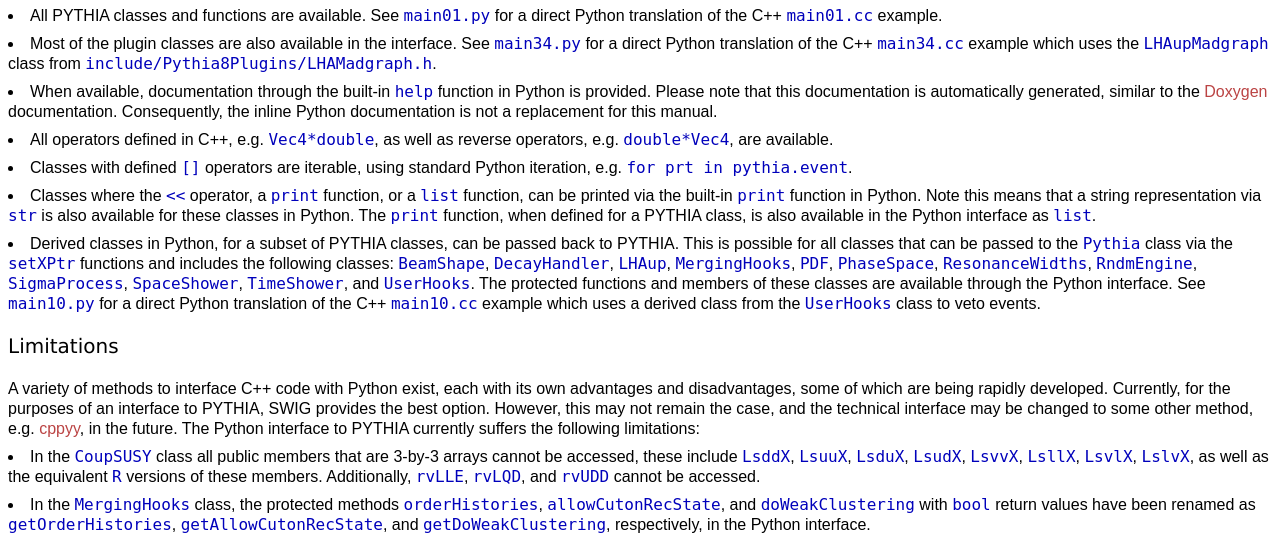
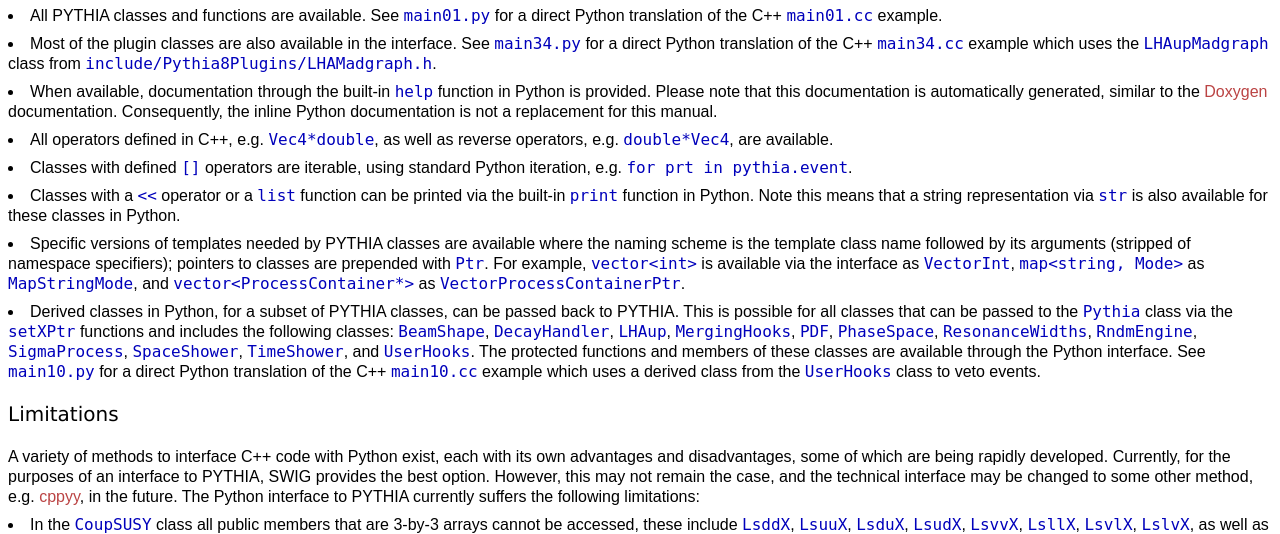
Before and after one commit to smrenna/sm-dev-git, a PHP site: page /PythonInterface.php in a window 1280 px wide. Shown: the part 273-807 px from the top of the page. Run offline with PHP 8.4, Linux system fonts and the light colour scheme; data that the repository does not hold is empty.

Commit message:
* Various minor additions to and improvements of the Python   interface, including documentation.
* Fix ambiguities in overloaded PDF constructors.

* New --config option of pythia8-config echoes arguments passed to
  configure.

* New empty constructor for HadronScatterPair.



git-svn-id: svn+ssh://svn.hepforge.org/hepforge/svn/pythia8/pythia82/trunk@452 ffdf98f5-c1f1-482d-8be8-39a3f79b3492

```diff
--- a/share/Pythia8/htmldoc/UpdateHistory.html
+++ b/share/Pythia8/htmldoc/UpdateHistory.html
@@ -18,7 +18,7 @@ but this should only affect a small part of the user code.
 
 <ul>
 
-<li>8.217: 20 March 2016
+<li>8.217: 3 April 2016
 <ul>
 
 <li>An interface to the Python programming language has been introduced,
@@ -81,6 +81,9 @@ to favour a more regular naming pattern.</li>
 <li>Minor <code>configure</code> and <code>Makefile</code> updates,
 to address potential linking problems on some platforms for boost, gzip
 and promc. Thanks to Dmitri Konstantinov.</li>
+
+<li>New <code>--config</code> option of <code>pythia8-config</code>
+echoes the arguments passed to <code>configure</code>.</li>
 
 <li>The description of <code>POWHEG:vetoCount = 0</code> has been
 corrected. Thanks to Florian Koenig.</li>
--- a/share/Pythia8/htmldoc/Version.html
+++ b/share/Pythia8/htmldoc/Version.html
@@ -18,7 +18,7 @@ Version and subversion number, with three significant decimals.
 
 
 <p/><code>mode&nbsp; </code><strong> Pythia:versionDate &nbsp;</strong>
- (<code>default = <strong>20160320</strong></code>)<br/>
+ (<code>default = <strong>20160403</strong></code>)<br/>
 Last date of change of current (sub)version, in format yyyymmdd.
 
 
--- a/share/Pythia8/phpdoc/PythonInterface.php
+++ b/share/Pythia8/phpdoc/PythonInterface.php
@@ -68,13 +68,20 @@ available.</li>
 <li>Classes with defined <code>[]</code> operators are iterable, using
 standard Python iteration, e.g. <code>for prt in
 pythia.event</code>.</li>
-<li>Classes where the <code>&lt&lt</code> operator,
-a <code>print</code> function, or a <code>list</code> function, can be
-printed via the built-in <code>print</code> function in Python. Note
-this means that a string representation via <code>str</code> is also
-available for these classes in Python. The <code>print</code>
-function, when defined for a PYTHIA class, is also available in the
-Python interface as <code>list</code>.</li>
+<li>Classes with a <code>&lt&lt</code> operator or a <code>list</code>
+function can be printed via the built-in <code>print</code> function
+in Python. Note this means that a string representation
+via <code>str</code> is also available for these classes in
+Python.</li>
+<li>Specific versions of templates needed by PYTHIA classes are
+available where the naming scheme is the template class name followed
+by its arguments (stripped of namespace specifiers); pointers to
+classes are prepended with <code>Ptr</code>. For
+example, <code>vector&ltint&gt</code> is available via the interface
+as <code>VectorInt</code>, <code>map&ltstring, Mode&gt</code>
+as <code>MapStringMode</code>,
+and <code>vector&ltProcessContainer*&gt</code>
+as <code>VectorProcessContainerPtr</code>.</li>
 <li>Derived classes in Python, for a subset of PYTHIA classes, can be
 passed back to PYTHIA. This is possible for all classes that can be
 passed to the <code>Pythia</code> class via the <code>setXPtr</code>
--- a/share/Pythia8/phpdoc/UpdateHistory.php
+++ b/share/Pythia8/phpdoc/UpdateHistory.php
@@ -39,7 +39,7 @@ but this should only affect a small part of the user code.
 
 <ul>
 
-<li>8.217: 20 March 2016
+<li>8.217: 3 April 2016
 <ul>
 
 <li>An interface to the Python programming language has been introduced,
@@ -103,6 +103,9 @@ to favour a more regular naming pattern.</li>
 <li>Minor <code>configure</code> and <code>Makefile</code> updates,
 to address potential linking problems on some platforms for boost, gzip
 and promc. Thanks to Dmitri Konstantinov.</li>
+
+<li>New <code>--config</code> option of <code>pythia8-config</code>
+echoes the arguments passed to <code>configure</code>.</li>
 
 <li>The description of <code>POWHEG:vetoCount = 0</code> has been
 corrected. Thanks to Florian Koenig.</li>
--- a/share/Pythia8/phpdoc/Version.php
+++ b/share/Pythia8/phpdoc/Version.php
@@ -39,7 +39,7 @@ Version and subversion number, with three significant decimals.
 
 
 <p/><code>mode&nbsp; </code><strong> Pythia:versionDate &nbsp;</strong>
- (<code>default = <strong>20160320</strong></code>)<br/>
+ (<code>default = <strong>20160403</strong></code>)<br/>
 Last date of change of current (sub)version, in format yyyymmdd.
 
 
--- a/share/Pythia8/xmldoc/UpdateHistory.xml
+++ b/share/Pythia8/xmldoc/UpdateHistory.xml
@@ -12,7 +12,7 @@ but this should only affect a small part of the user code.
 
 <ul>
 
-<li>8.217: 20 March 2016
+<li>8.217: 3 April 2016
 <ul>
 
 <li>An interface to the Python programming language has been introduced,
@@ -75,6 +75,9 @@ to favour a more regular naming pattern.</li>
 <li>Minor <code>configure</code> and <code>Makefile</code> updates,
 to address potential linking problems on some platforms for boost, gzip
 and promc. Thanks to Dmitri Konstantinov.</li>
+
+<li>New <code>--config</code> option of <code>pythia8-config</code>
+echoes the arguments passed to <code>configure</code>.</li>
 
 <li>The description of <code>POWHEG:vetoCount = 0</code> has been
 corrected. Thanks to Florian Koenig.</li>
--- a/share/Pythia8/xmldoc/Version.xml
+++ b/share/Pythia8/xmldoc/Version.xml
@@ -10,7 +10,7 @@ form part of the standard databases and be queried accordingly.
 Version and subversion number, with three significant decimals.
 </parmfix>
 
-<modefix name="Pythia:versionDate" default="20160320">
+<modefix name="Pythia:versionDate" default="20160403">
 Last date of change of current (sub)version, in format yyyymmdd.
 </modefix>
 
```
Also changed, not shown: share/Pythia8/htmldoc/PythonInterface.html (+14 -7 lines), share/Pythia8/xmldoc/PythonInterface.xml (+14 -7 lines), 4 other files.
